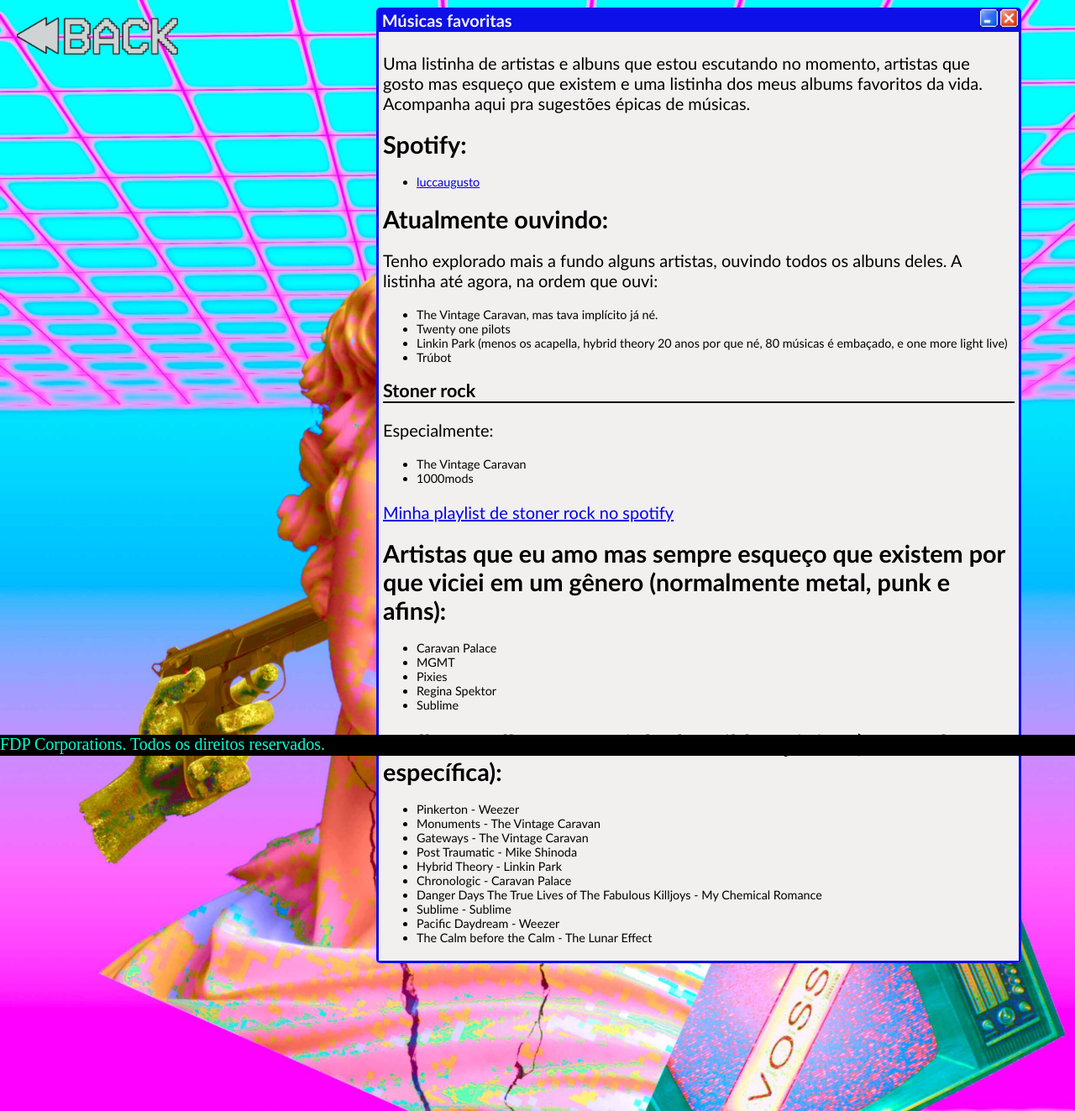
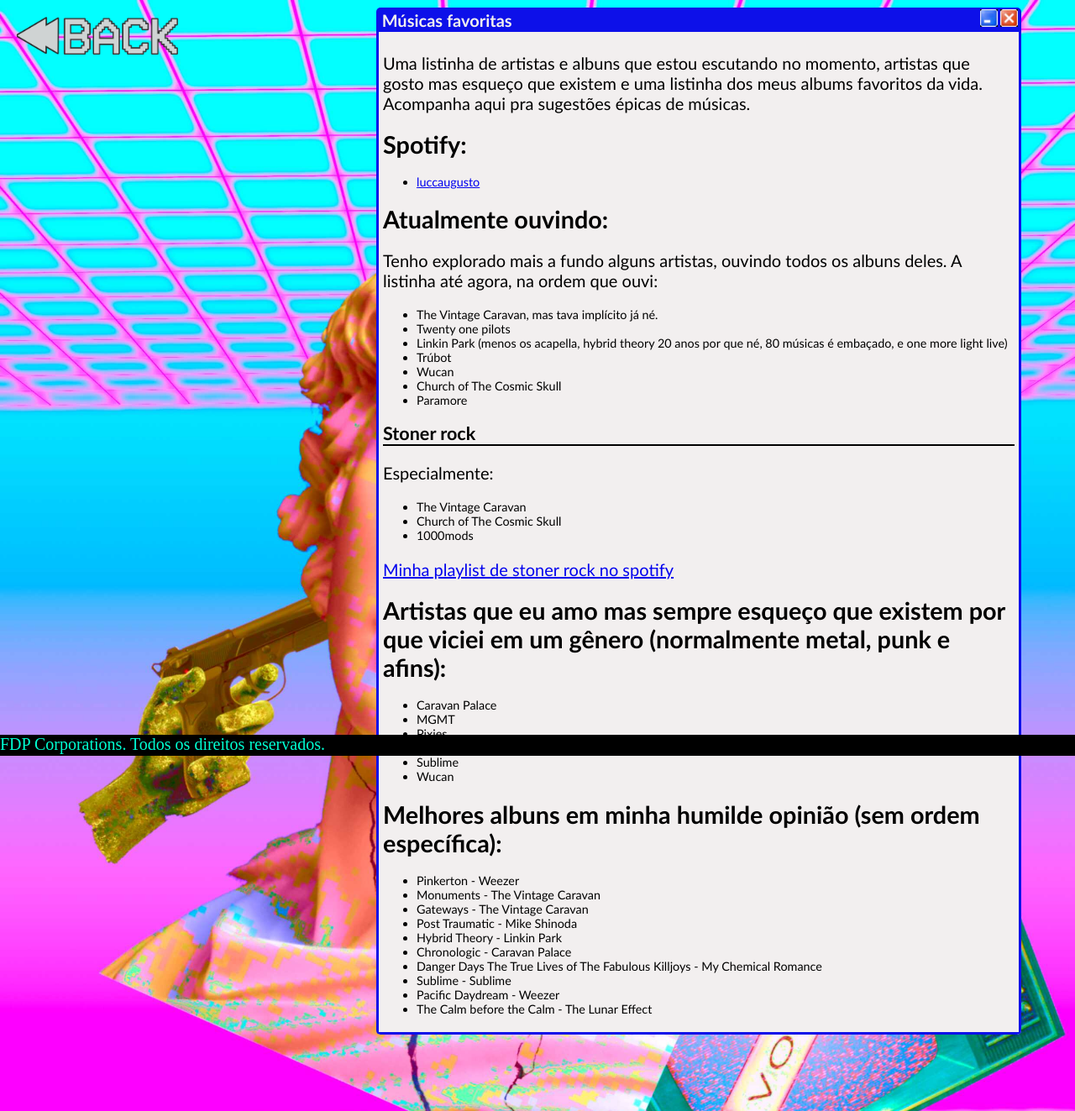
Before and after one commit to lrr68/site, a Jekyll site: the page built from _blog/musgas.md, in a window 1280 px wide. Shown: the whole page at 84% size. Built offline with Jekyll 4.4.1, drawn with Linux system fonts in a browser that asks for light colours.

Commit message:
update musgas

```diff
--- a/_blog/musgas.md
+++ b/_blog/musgas.md
@@ -16,10 +16,14 @@
 + Twenty one pilots
 + Linkin Park (menos os acapella, hybrid theory 20 anos por que né, 80 músicas é embaçado, e one more light live)
 + Trúbot
++ Wucan
++ Church of The Cosmic Skull
++ Paramore
 
 ## Stoner rock
 Especialmente:
 + The Vintage Caravan
++ Church of The Cosmic Skull
 + 1000mods
 
 [Minha playlist de stoner rock no spotify](https://open.spotify.com/playlist/7xTQlsBEQ6UjkOw615iRL8?si=nWgN4xLLS62OSrd9NCJV0A)
@@ -30,6 +34,7 @@
 + Pixies
 + Regina Spektor
 + Sublime
++ Wucan
 
 # Melhores albuns em minha humilde opinião (sem ordem específica):
 + Pinkerton - Weezer
```
